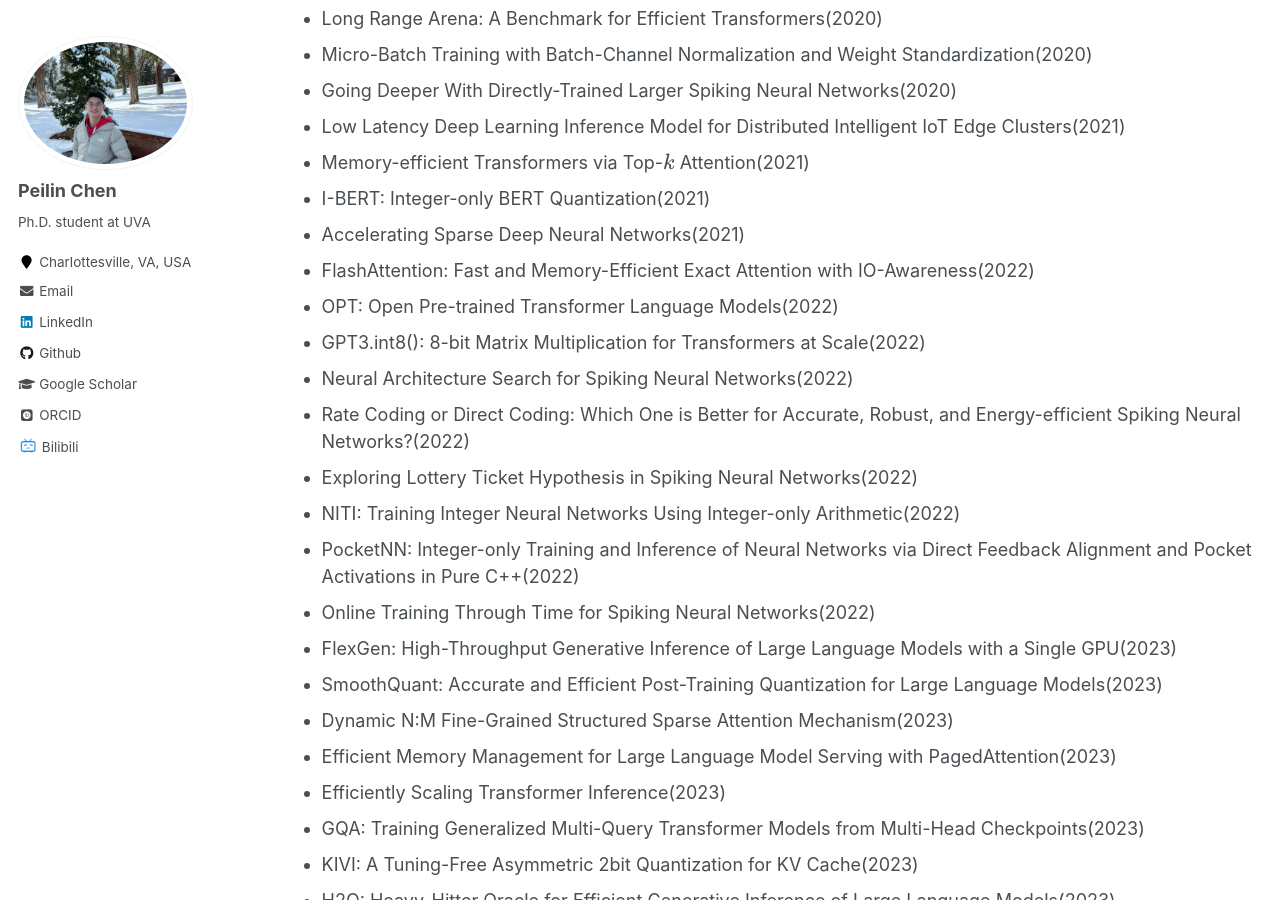
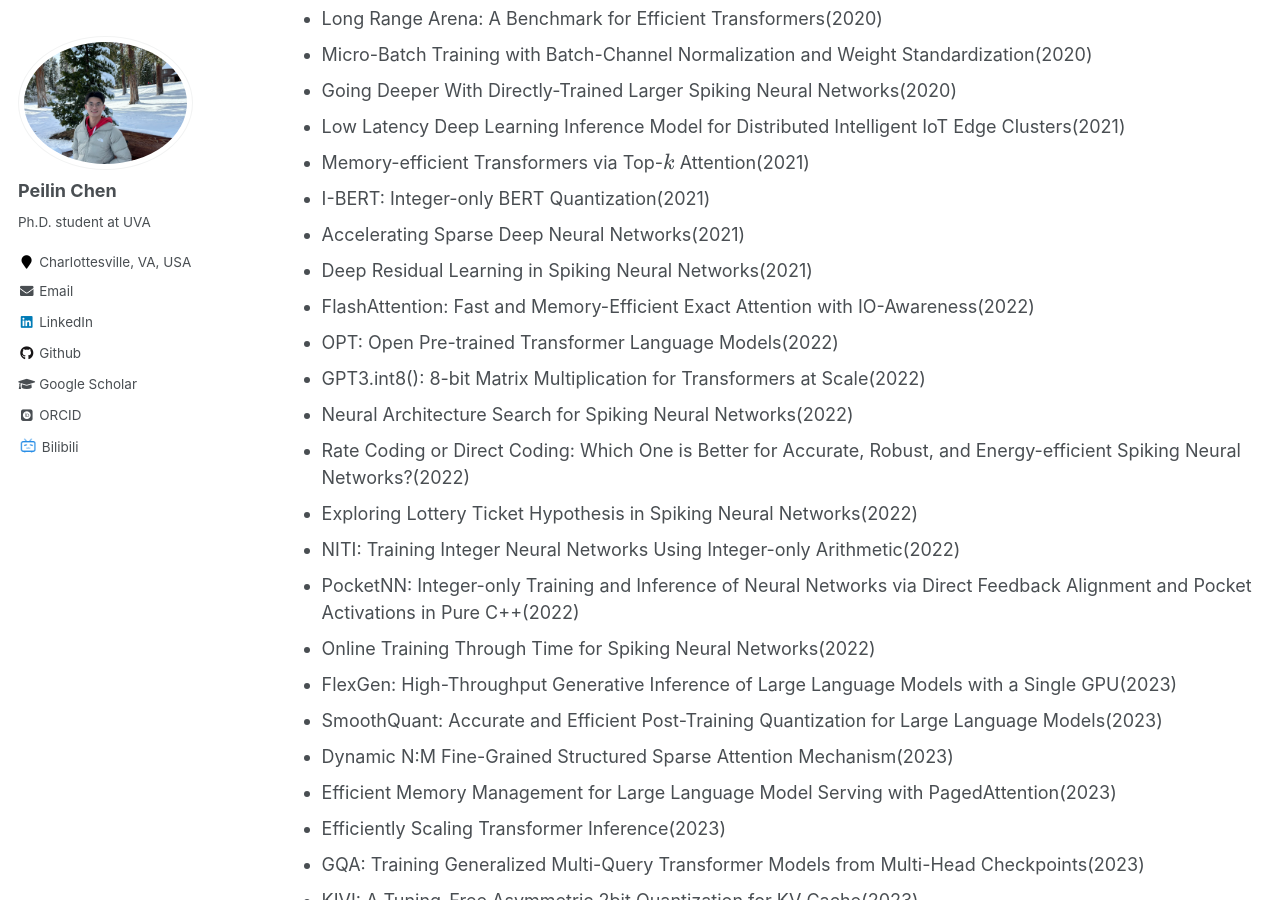
Before and after one commit to peilin-chen/peilin-chen.github.io, a Jekyll site: the page built from _pages/reading list.md, in a window 1280 px wide and 900 px high, scrolled down 11697 px. Built offline with Jekyll 4.4.1, drawn with Linux system fonts in a browser that asks for light colours; some web fonts are replaced; formulas are drawn with MathJax 3.

Commit message:
Update reading list.md

```diff
--- a/_pages/reading list.md
+++ b/_pages/reading list.md
@@ -275,6 +275,7 @@ author_profile: true
   - Memory-efficient Transformers via Top-$k$ Attention(2021)
   - I-BERT: Integer-only BERT Quantization(2021)
   - Accelerating Sparse Deep Neural Networks(2021)
+  - Deep Residual Learning in Spiking Neural Networks(2021)
   - FlashAttention: Fast and Memory-Efficient Exact Attention with IO-Awareness(2022)
   - OPT: Open Pre-trained Transformer Language Models(2022)
   - GPT3.int8(): 8-bit Matrix Multiplication for Transformers at Scale(2022)
```
